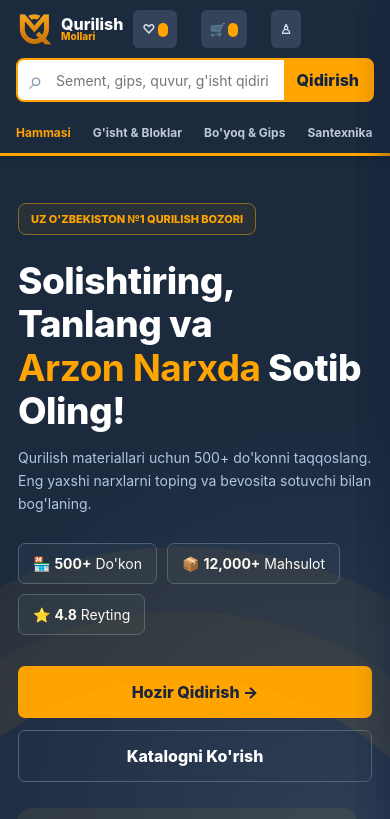
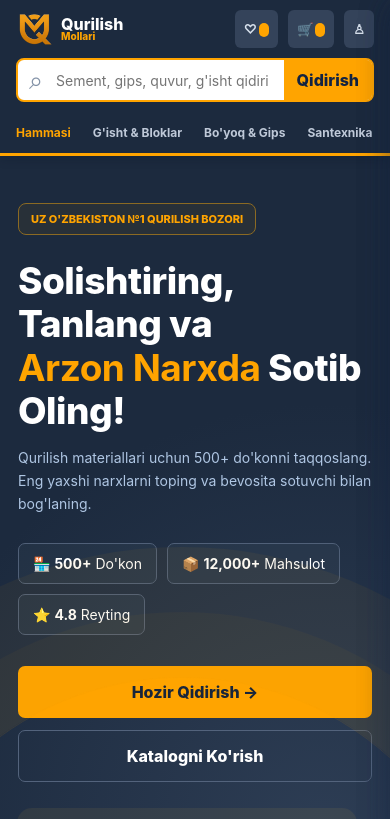
Before and after one commit to Saidislom1202/QurilishMarket, a plain HTML site: page frontend/index.html in a window 390 px wide. Shown: the top 819 px of the page. Drawn offline with Linux system fonts and the light colour scheme; no server answers; grey boxes are pictures that could not be loaded.

Commit message:
Header ikonkalarini masofani ozgartirmasdan ong chetga surish
Foydalanuvchi aslida ikonkalar orasidagi masofani emas, balki butun
guruhni (yurak/savat/hisob) sarlavhaning ong chetiga surishni
so'ragan edi. Ular orasidagi asl (yaqin) masofa saqlanadi, faqat
guruh margin-left:auto orqali ong tomonga suriladi.

Co-Authored-By: Claude Sonnet 5 <noreply@anthropic.com>

```diff
--- a/frontend/styles.css
+++ b/frontend/styles.css
@@ -995,11 +995,8 @@ dialog::backdrop {
   .header-button {
     padding: 0 9px;
   }
-  .topbar {
-    gap: 10px;
-  }
-  .header-button + .header-button {
-    margin-left: 14px;
+  .js-saved {
+    margin-left: auto;
   }
   .categories-nav {
     gap: 22px;
```
